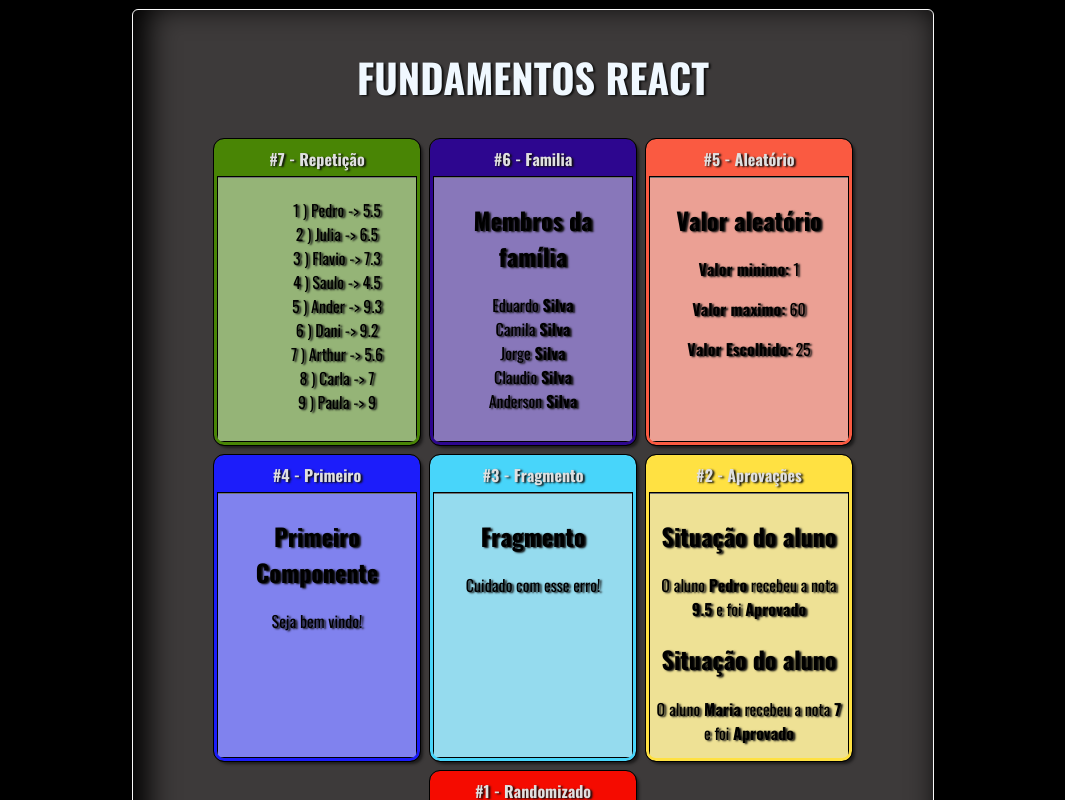
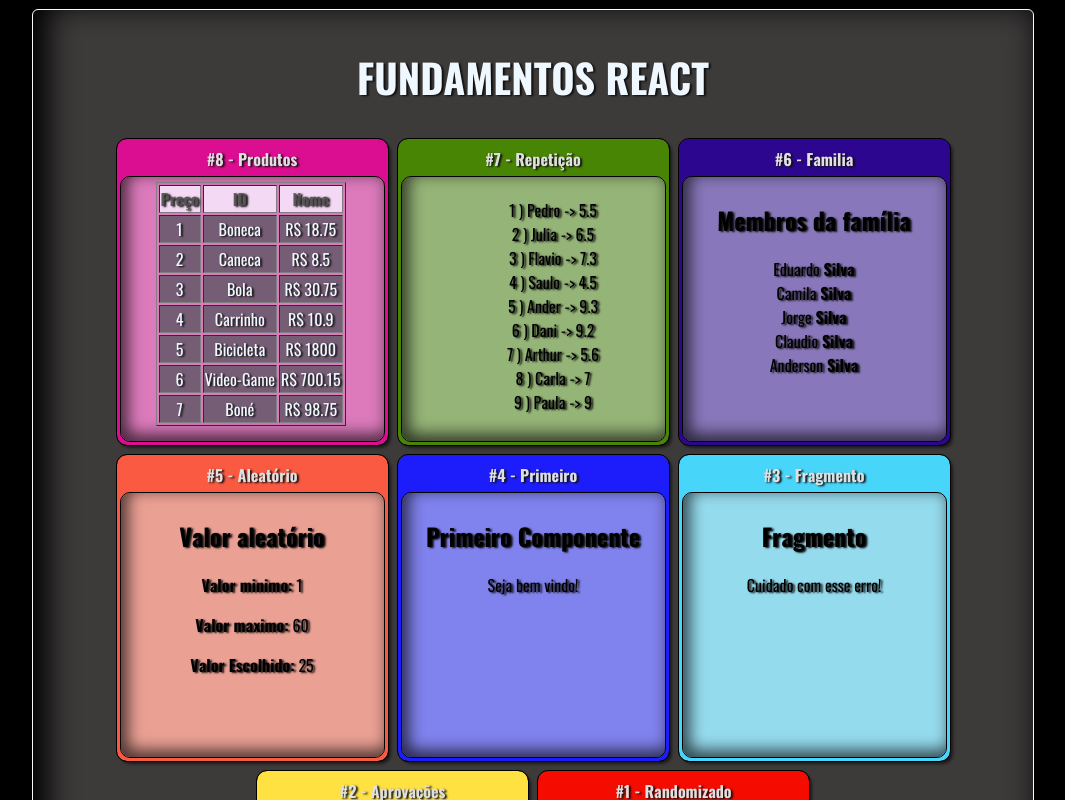
Before and after one commit to dfernan6/Curso-e-codigos-em-praticas, a React (Create React App) app in the folder react-redux/fundamentos-react/: page / in a window 1280 px wide. Shown: the top 800 px of the page, without its empty margins (107-1172 px from the left). Built offline with nearby package versions, Linux system fonts and the light colour scheme.

Commit message:
Finalizando desafia de tabela de repetição

```diff
--- a/react-redux/fundamentos-react/src/App.jsx
+++ b/react-redux/fundamentos-react/src/App.jsx
@@ -9,6 +9,7 @@ import './App.css'
 import Familia from "./components/basicos/Familia";
 import FamiliaMembro from "./components/basicos/FamiliaMembro";
 import ListaAlunos from "./components/repetição/ListaAlunos";
+import TabelaProdutos from "./components/repetição/TabelaProdutos";
 
 
 export default function App(){
@@ -16,6 +17,9 @@ export default function App(){
 <div className="App">
 <h1>FUNDAMENTOS REACT</h1>
  <div className="Cards">
+  <Card titulo ="#8 - Produtos" color="#DB0D90">
+    <TabelaProdutos></TabelaProdutos>
+  </Card>
  <Card titulo="#7 - Repetição" color="#498505">
   <ListaAlunos></ListaAlunos>
  </Card>
--- a/react-redux/fundamentos-react/src/components/layout/Card.css
+++ b/react-redux/fundamentos-react/src/components/layout/Card.css
@@ -7,7 +7,7 @@
     border-radius: 10px;
     overflow: hidden;
     margin: 5px;
-    width: 200px;
+    width: 265px;
     height: 300px;
     border: 3px solid;
     outline: 1px solid black;
@@ -16,7 +16,6 @@
 .Card .title{
     padding: 5px;
     color: rgb(224, 224, 224);
-    outline: #000000 2px solid;
     display: flex;
     justify-content: center;
 }
@@ -28,6 +27,8 @@
     padding: 5px;
     flex-grow: 1;
     border: 1px solid rgb(0, 0, 0);
+    border-radius: 10px;
+    box-shadow: inset 5px -5px 15px 2px #000000a9;
 }
 
 h1 {
--- a/react-redux/fundamentos-react/src/components/repetição/ListaAlunos.jsx
+++ b/react-redux/fundamentos-react/src/components/repetição/ListaAlunos.jsx
@@ -5,7 +5,7 @@ export default (props) => {
     const alunosLi = alunos.map((aluno) => {
     return (
                 <li key={aluno.nome}>
-                 {aluno.id} ) {aluno.nome} -> {aluno.nota}
+                 {aluno.id} ) {aluno.nome} -&gt; {aluno.nota}
                 </li>
     );
 });
--- /dev/null
+++ b/react-redux/fundamentos-react/src/components/repetição/TabelaProduto.css
@@ -0,0 +1,13 @@
+.TabelaProduto table{
+    margin-left: 30px;
+    color: aliceblue;
+}
+
+.TabelaProduto tr {
+    background-color: rgb(117, 94, 117);
+}
+
+.TabelaProduto th {
+    color: rgba(82, 79, 79, 0.904);
+    background-color: rgb(244, 217, 245);
+}
--- /dev/null
+++ b/react-redux/fundamentos-react/src/components/repetição/TabelaProdutos.jsx
@@ -0,0 +1,25 @@
+import React from "react";
+import produtos from "../../data/produtos";
+import "./TabelaProduto.css"
+
+export default (props) => {
+    const produtosLi = produtos.map((produtos) => {
+        return (
+            <tr key={produtos.nome}>
+                <td>{produtos.id}</td>
+                <td>{produtos.nome}</td>
+                <td>R$ {produtos.preço}</td>
+            </tr>
+        )
+    });
+    return (
+        <div className="TabelaProduto">
+            <table border={1} >
+            <th>Preço</th>
+            <th>ID</th>
+            <th>Nome</th>
+             {produtosLi}
+            </table>
+        </div>
+    )
+};
--- /dev/null
+++ b/react-redux/fundamentos-react/src/data/produtos.js
@@ -0,0 +1,9 @@
+export default [
+    { id: 1 , nome:"Boneca" , preço: 18.75},
+    { id: 2 , nome:"Caneca" , preço: 8.50},
+    { id: 3 , nome:"Bola" , preço: 30.75},
+    { id: 4 , nome:"Carrinho" , preço: 10.90},
+    { id: 5 , nome:"Bicicleta" , preço: 1800.00},
+    { id: 6 , nome:"Video-Game" , preço: 700.15},
+    { id: 7 , nome:"Boné" , preço: 98.75},
+]
--- a/react-redux/fundamentos-react/src/index.css
+++ b/react-redux/fundamentos-react/src/index.css
@@ -10,7 +10,7 @@ body {
     background-color: rgb(0, 0, 0);
     color: aliceblue;
     text-align: center;
-    max-width: 800px;
+    max-width: 1000px;
     margin: auto;
     padding: 10px;
 }
```
Also changed, not shown: react-redux/fundamentos-react/src/App.css (line endings or trailing spaces).
